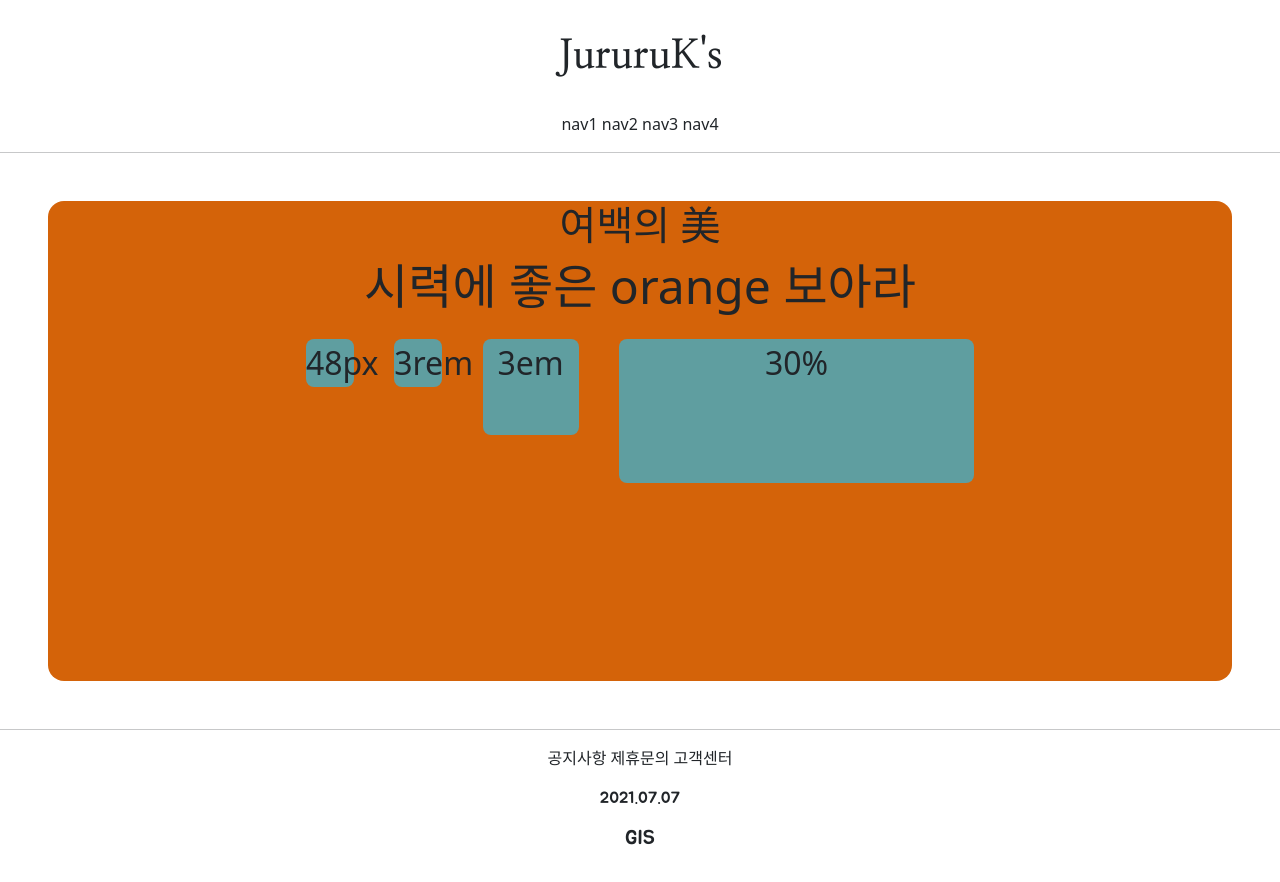
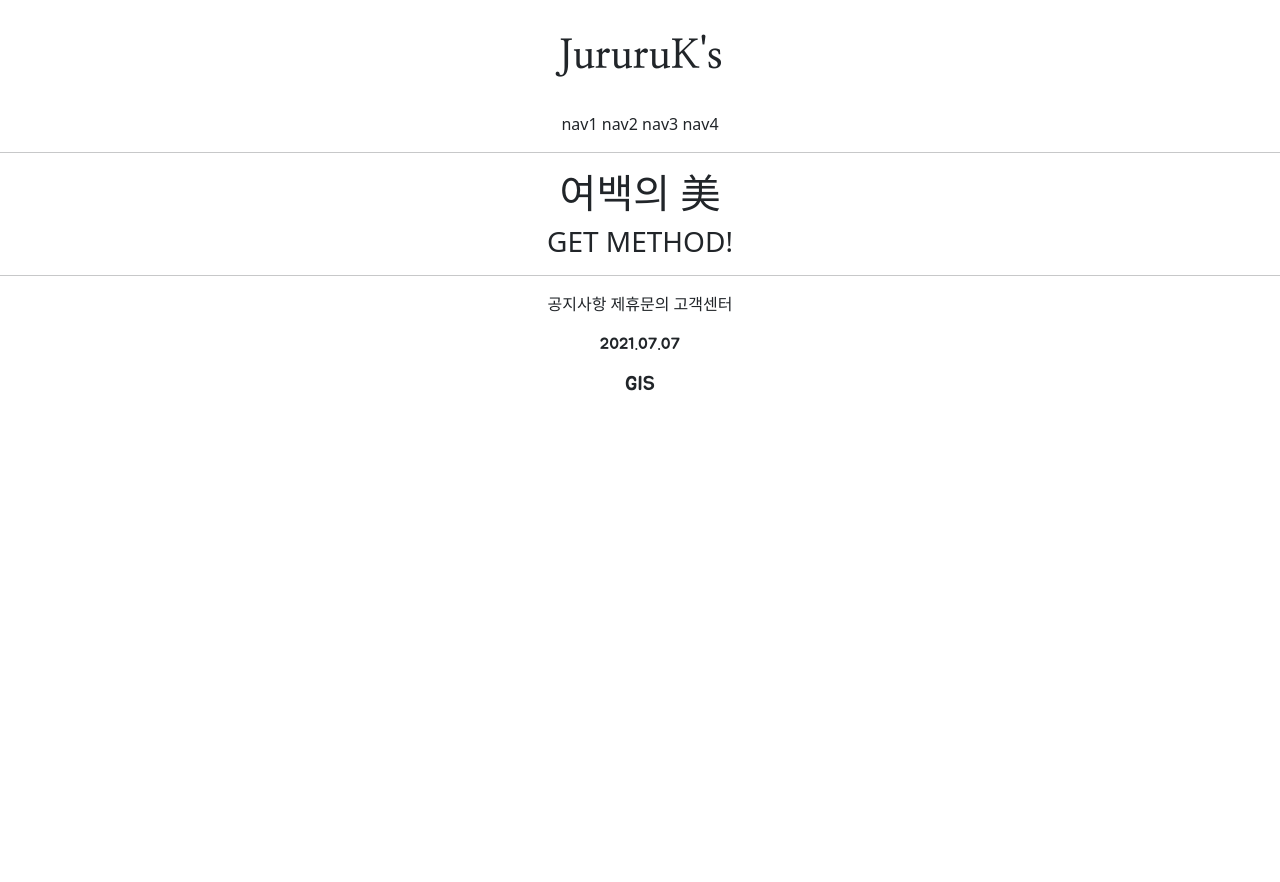
Before and after one commit to JururuK/practice, a Django app: page /myself/intro/ in a window 1280 px wide. After the commit the page ends 391 px from the top, so only its background shows below. Run offline with Django 3.2, Linux system fonts and the light colour scheme; parts of the project's set-up code (start-up, migrations or seed data) failed here and were passed over.

Commit message:
7.9 class commit 3

```diff
--- a/myself/templates/myself/intro.html
+++ b/myself/templates/myself/intro.html
@@ -1,27 +1,12 @@
 {% extends 'index.html' %}
 {% block content %}
 
-    <style>
-    .testing {
-        background-color: cadetblue;
-        margin: 1rem;
-        height: 48px;
-        width: 48px;
-        border-radius: .5rem;
-        display: inline-block
-    }
-    </style>
-            <div style = "
-                         text-align:center; height : 30rem; background-color : #d46309;
-                         margin: 3rem; border-radius: 1rem; overflow:scroll;
-                         font-size : 2rem">
+
+    <div style = "text-align: center;">
     <h1>여백의 美 </h1> <!--overflow는 넘치지않게. scroll, hidden 등-->
-    <h2 style = 'font-size : 3rem;'>시력에 좋은 orange 보아라</h2>
 
-<div class='testing' style = "height: 48px; width: 48px">48px</div>
-<div class='testing' style = "height: 3rem; width: 3rem">3rem</div> <!-- root 가 변하지 않으면 바뀌지 않음 -->
-<div class='testing' style = "height: 3em; width: 3em">3em</div>
-<div class='testing' style = "height: 30%; width: 30%">30%</div>
+    <h3>{{ text }}</h3>
+    </div>
 
 </div>
 {% endblock %}
--- a/myself/views.py
+++ b/myself/views.py
@@ -3,4 +3,9 @@ from django.shortcuts import render
 
 # Create your views here.
 def introduce(myself) :
-    return render(myself, 'myself/intro.html') #추후에 경로를 특정하기 위해(헷갈림방지) myself(앱이름)폴더를 하나더 만들고 html파일을 넣어줌
+    if myself.method == "POST": #추후에 경로를 특정하기 위해(헷갈림방지) myself(앱이름)폴더를 하나더 만들고 html파일을 넣어줌
+        return render(myself, 'myself/intro.html',
+                      context={'text':'POST METHOD!'})
+    else :
+        return render(myself, 'myself/intro.html',
+                      context={'text':'GET METHOD!'})
```
